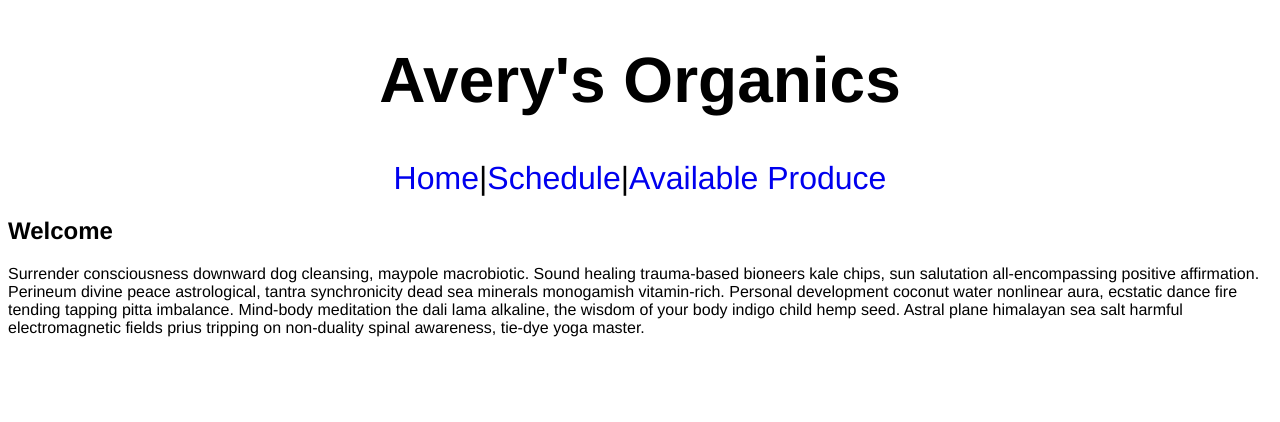
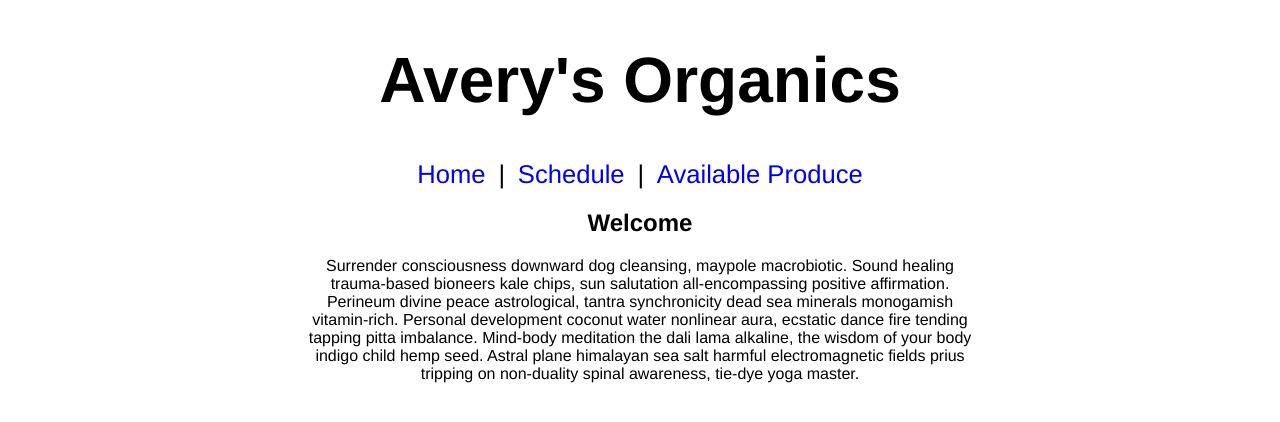
Before and after one commit to brenderbee/farmers-market-react, a React app: page /#/ in a window 1280 px wide. Shown: the top 422 px of the page. Built offline with nearby package versions, Linux system fonts and the light colour scheme.

Commit message:
Add navbar styling and route to home page.

```diff
--- a/src/components/Header.jsx
+++ b/src/components/Header.jsx
@@ -3,15 +3,15 @@ import { Link } from 'react-router-dom';
 
 function Header(){
   let headerStyles = {
-    fontSize: '32px',
+    fontSize: '4rem',
     color: 'black'
   };
 
   return(
-    <div style={headerStyles}>
-      <h1 className="header">Avery's Organics</h1>
+    <div>
+      <h1 className="header" style={headerStyles} >Avery's Organics</h1>
       <div className="nav">
-        <Link to="/" className="links">Home</Link> | <Link to="/schedule" className="links">Schedule</Link> | <Link to="/availableProduce" className="links">Available Produce</Link>
+        <a className="links"><Link to="/" >Home</Link></a> | <a className="links"><Link to="/schedule">Schedule</Link></a> | <a className="links"><Link to="/availableProduce" className="links">Available Produce</Link></a>
       </div>
       <style jsx>{`
           .header {
@@ -24,6 +24,13 @@ function Header(){
             display: flex;
             justify-content: center;
             align-items: center;
+            font-size: 1.6rem;
+          }
+
+          a {
+            color: blue;
+            margin-right: 0.8rem;
+            margin-left: 0.8rem;
           }
       `}</style>
     </div>
--- a/src/components/Home.jsx
+++ b/src/components/Home.jsx
@@ -3,11 +3,27 @@ import React from 'react';
 function Home(){
 
   return(
-    <div>
+    <div className="home">
       <h2 className="header">Welcome</h2>
-      <div className="nav">
+      <div className="home-content">
         <p>Surrender consciousness downward dog cleansing, maypole macrobiotic. Sound healing trauma-based bioneers kale chips, sun salutation all-encompassing positive affirmation. Perineum divine peace astrological, tantra synchronicity dead sea minerals monogamish vitamin-rich. Personal development coconut water nonlinear aura, ecstatic dance fire tending tapping pitta imbalance. Mind-body meditation the dali lama alkaline, the wisdom of your body indigo child hemp seed. Astral plane himalayan sea salt harmful electromagnetic fields prius tripping on non-duality spinal awareness, tie-dye yoga master.</p>
       </div>
+      <style>{`
+        .home {
+          width: 90%;
+          margin: 0 auto;
+        }
+
+        .home h2 {
+          text-align: center;
+        }
+
+        .home-content {
+          width: 60%;
+          margin: 0 auto;
+          text-align: center;
+        }
+      `}</style>
     </div>
   );
 }
```
